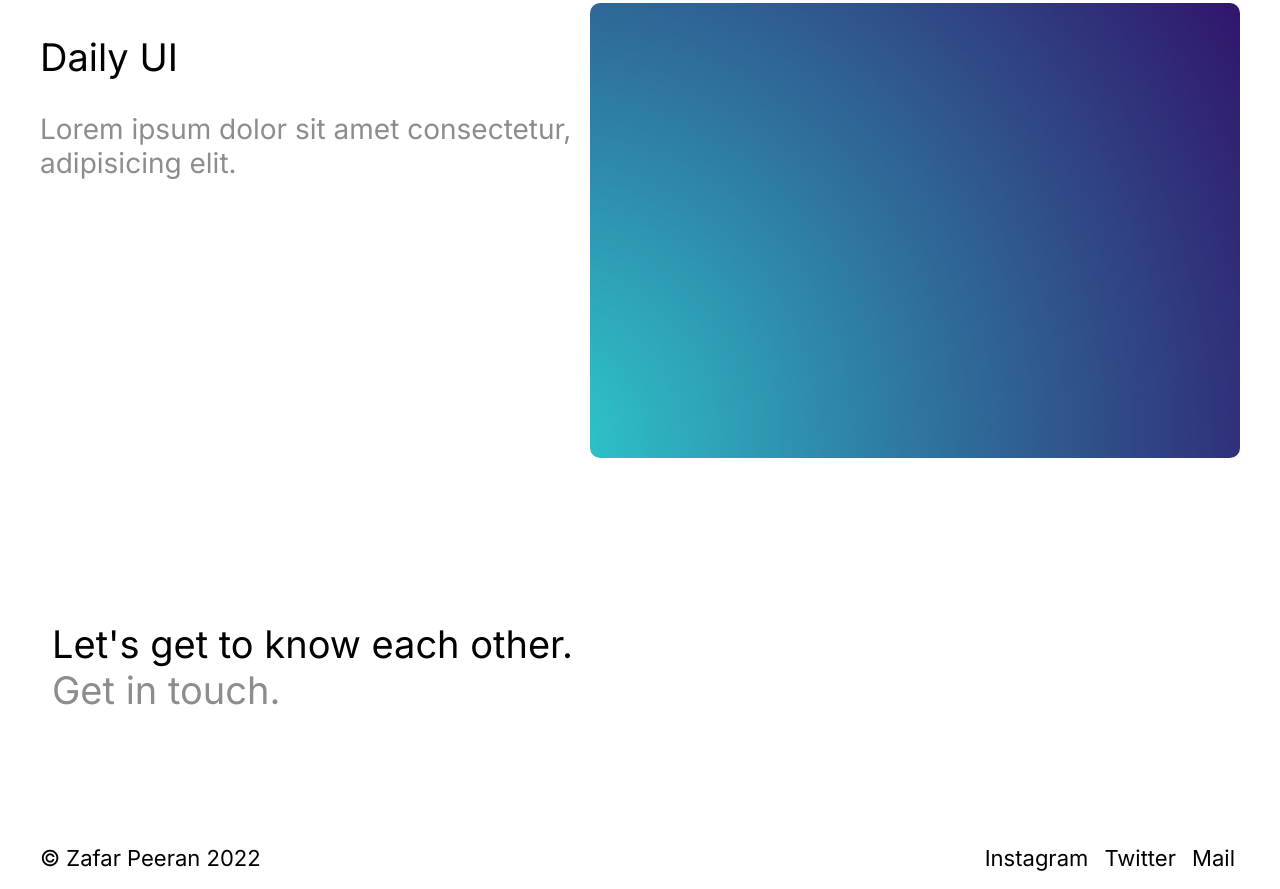
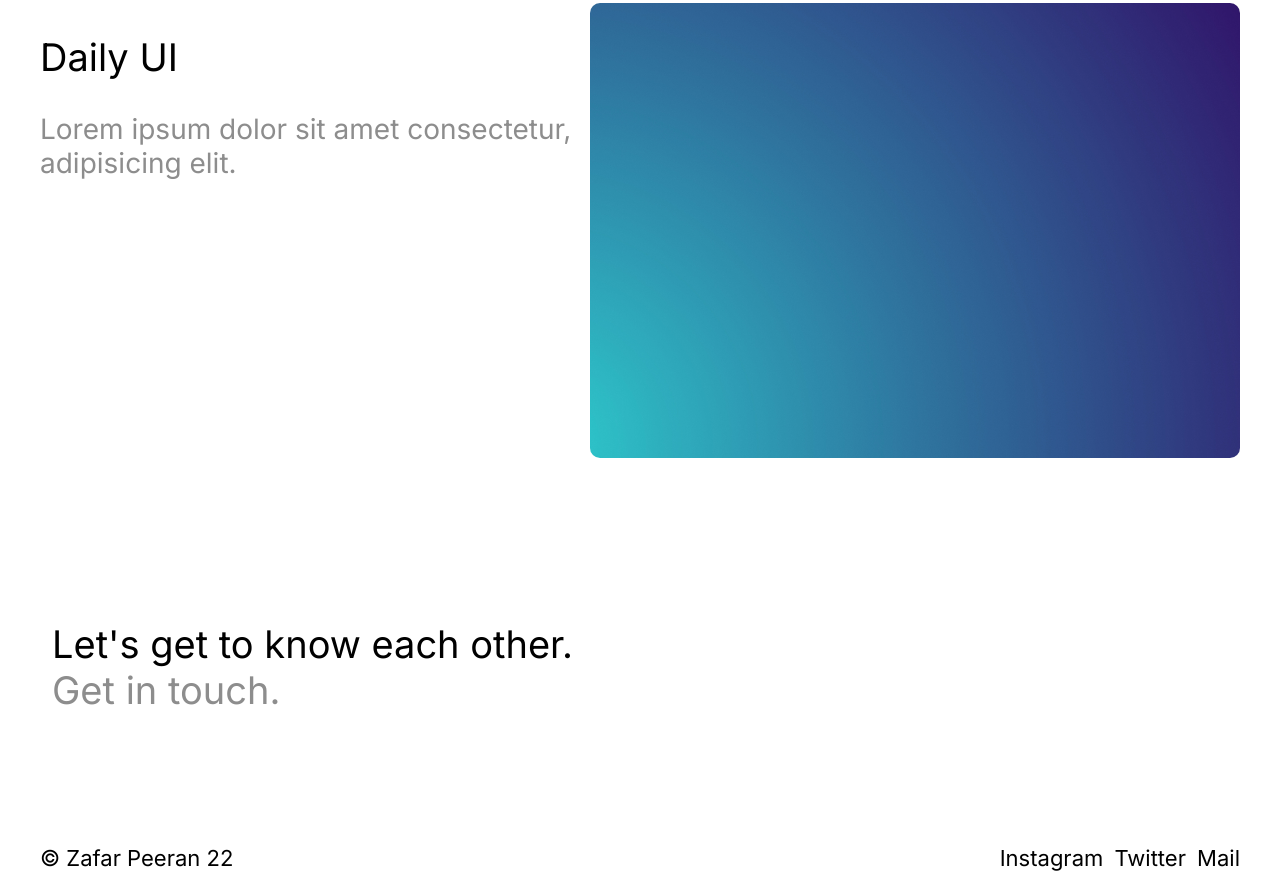
Before and after one commit to zpeeran/zpeeran.github.io, an Astro site: page / in a window 1280 px wide. Shown: the part 1762-2651 px from the top of the page. Built offline with nearby package versions, Linux system fonts and the light colour scheme; Astro itself is replaced by a stand-in of ours.

Commit message:
small footer update

```diff
--- a/src/layouts/Footer.astro
+++ b/src/layouts/Footer.astro
@@ -1,5 +1,5 @@
 <div class="footer">
-    <div class="copyright">&copy; Zafar Peeran 2022</div>
+    <div class="copyright">&copy; Zafar Peeran 22</div>
     <div class="links">
         <a href="http://" target="_blank">Instagram</a>
         <a href="http://" target="_blank">Twitter</a>
@@ -17,7 +17,7 @@
     a {
         color: black;
         text-decoration: none;
-        padding: 0px 5px;
+        padding-left: 5px;
     }
 
     @media (min-width: 640px) {
```
